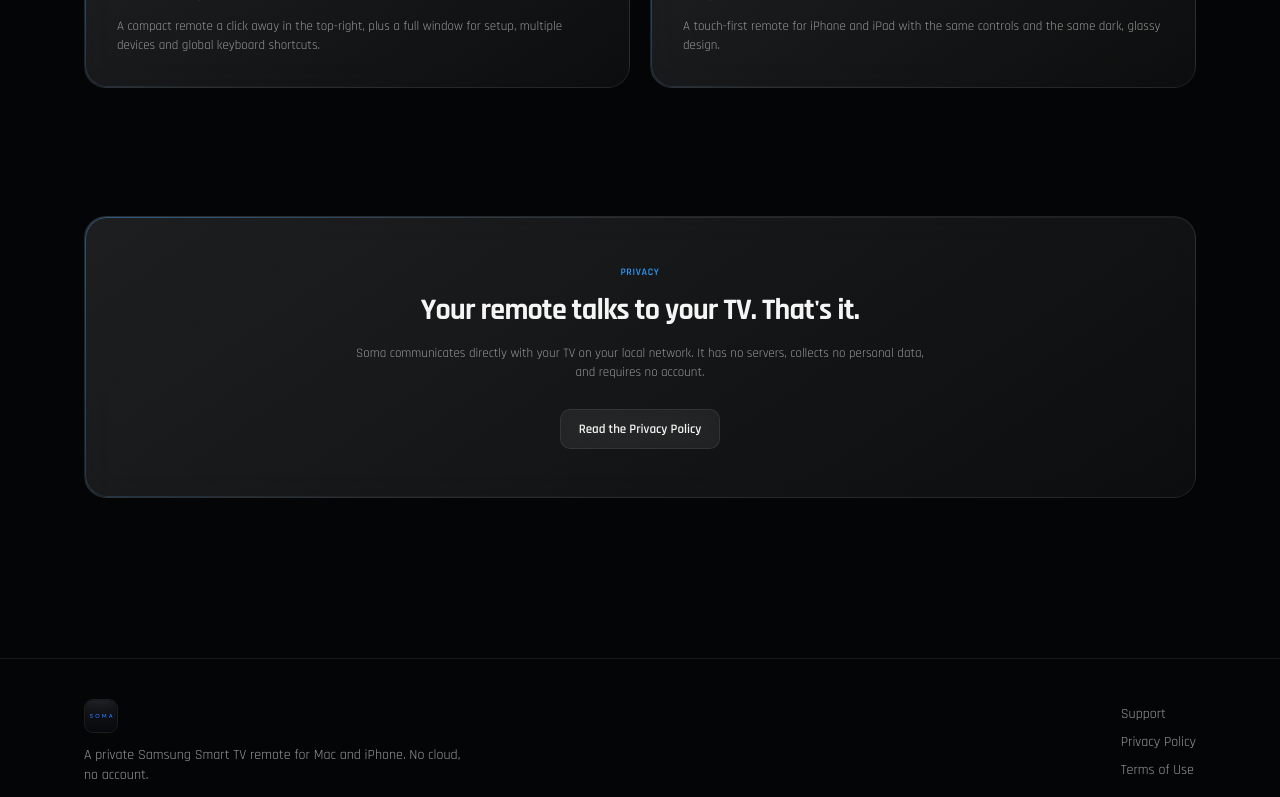
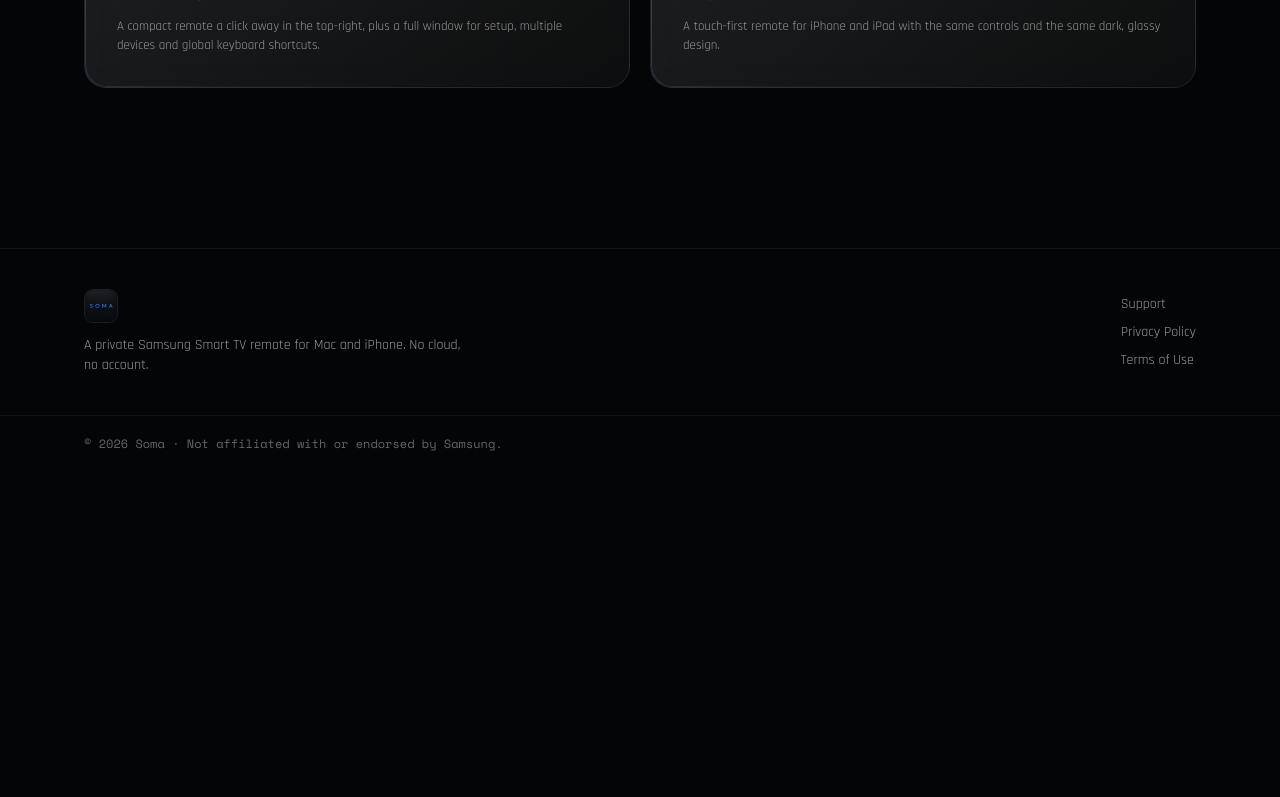
Before and after one commit to MGeovany/soma-landing, a Next.js app: page / in a window 1280 px wide. Shown: the part 1662-2459 px from the top of the page. After the commit the page ends 2134 px from the top, so only its background shows below. Built offline with nearby package versions, Linux system fonts and the light colour scheme.

Commit message:
chore: remove privacy teaser from landing

```diff
--- a/app/page.jsx
+++ b/app/page.jsx
@@ -104,24 +104,6 @@ export default function Home() {
         </div>
       </section>
 
-      {/* Privacy teaser */}
-      <section className="py-16">
-        <GlassCard hero className="p-8 text-center md:p-12">
-          <div className="stat-label mb-3">Privacy</div>
-          <h2 className="mx-auto max-w-2xl text-3xl font-bold tracking-tight text-textPrimary">
-            Your remote talks to your TV. That's it.
-          </h2>
-          <p className="mx-auto mt-4 max-w-xl text-textMuted">
-            Soma communicates directly with your TV on your local network. It has no servers,
-            collects no personal data, and requires no account.
-          </p>
-          <div className="mt-7 flex justify-center gap-3">
-            <Button href="/privacy" variant="ghost">
-              Read the Privacy Policy
-            </Button>
-          </div>
-        </GlassCard>
-      </section>
     </>
   );
 }
```
